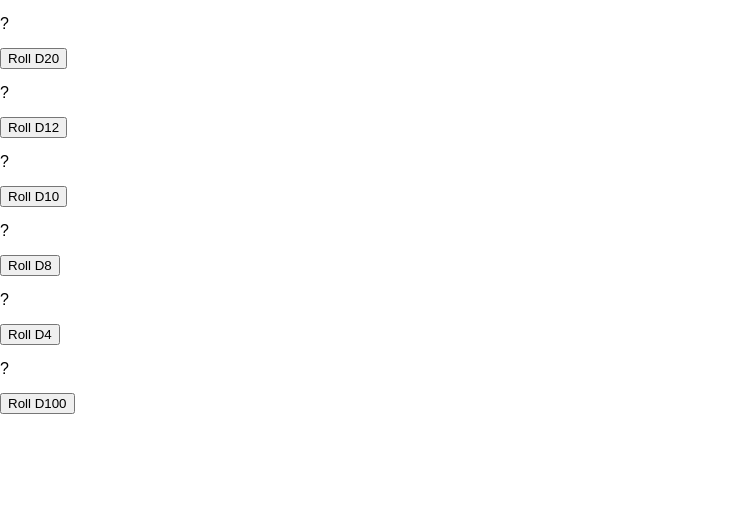
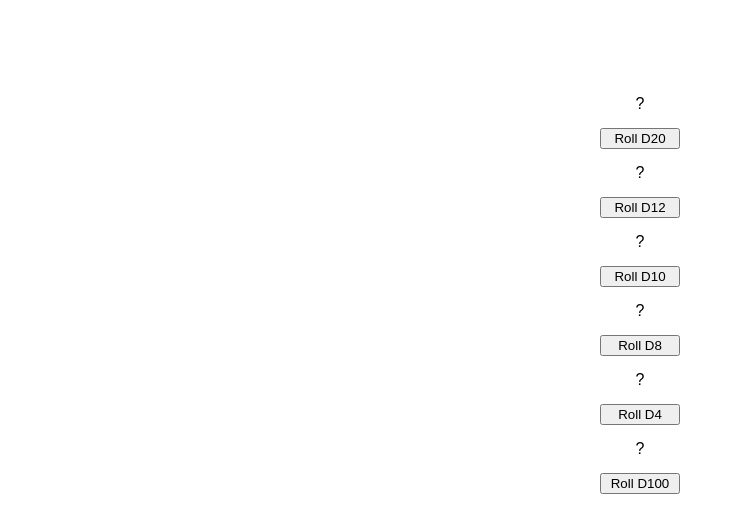
Before and after one commit to austinparvin/dice-roller-react, a React (Create React App) app: page / in a window 1280 px wide. Shown: the top 532 px of the page, without its empty margins (0-743 px from the left). Built offline with nearby package versions, Linux system fonts and the light colour scheme.

Commit message:
styled page

```diff
--- a/src/index.css
+++ b/src/index.css
@@ -9,4 +9,18 @@ html {
 body {
   margin: 0;
   min-height: 100%;
+  display: flex;
+  justify-content: center;
 }
+
+main {
+  width: 5rem;
+  display: flex;
+  flex-direction: column;
+  justify-content: center;
+  margin-top: 5rem;
+}
+
+main p {
+  text-align: center;
+}
```
